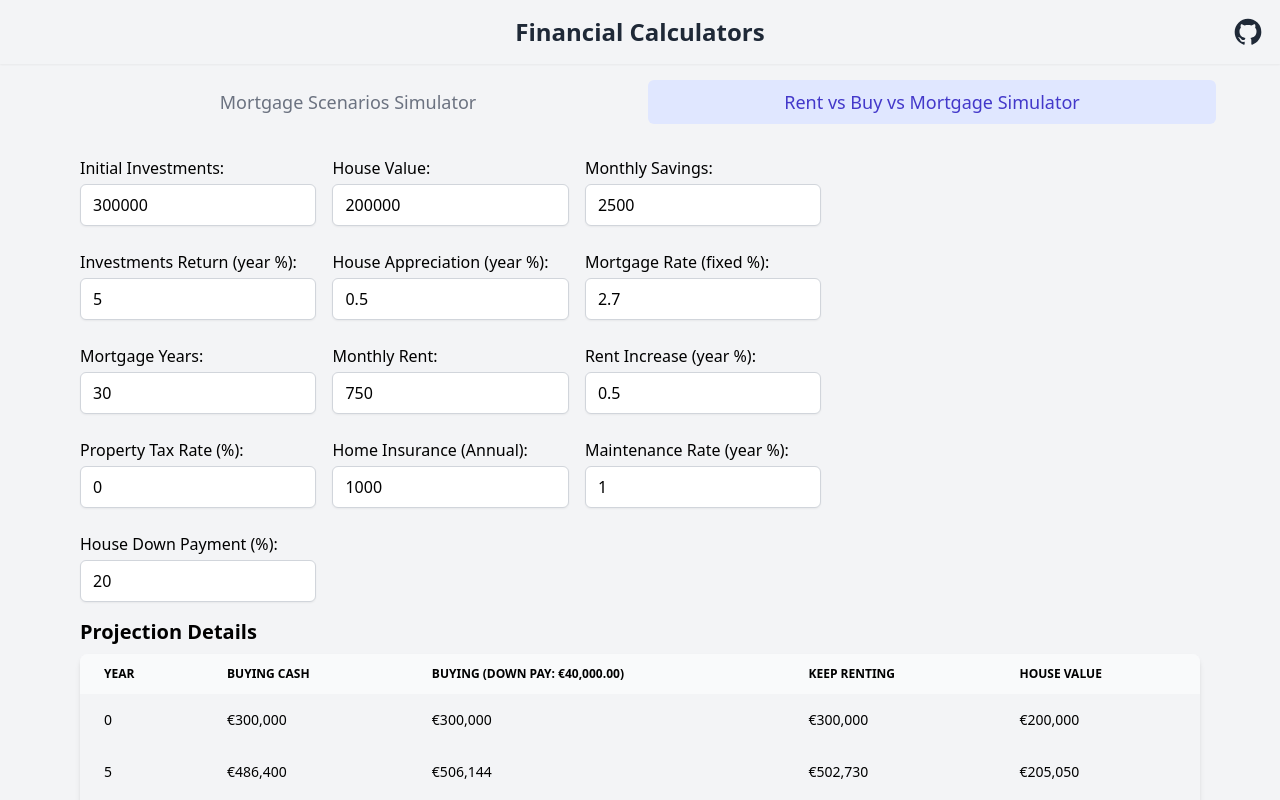
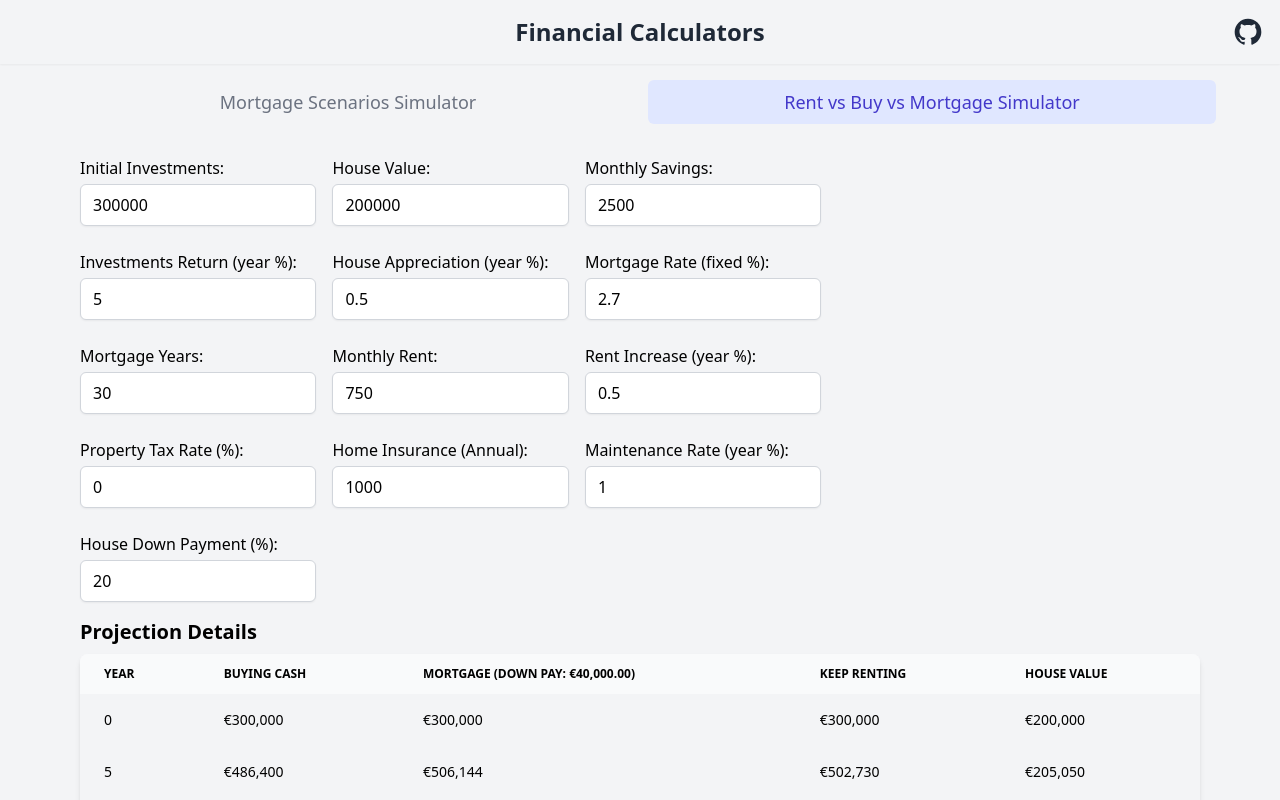
Before and after one commit to alainrk/finance, a React (Vite) app: page / in a window 1280 px wide. Both pictures are taken after a click on the button "Rent vs Buy vs Mortgage Simulator". Shown: the top 800 px of the page. Built offline with nearby package versions, Linux system fonts and the light colour scheme.

Commit message:
Fix label

```diff
--- a/src/RentBuyComparison.tsx
+++ b/src/RentBuyComparison.tsx
@@ -383,7 +383,7 @@ const ProjectionTable: React.FC<TableProps> = ({
               Buying Cash
             </th>
             <th scope="col" className="px-6 py-3">
-              Buying (Down Pay:{" "}
+              Mortgage (Down Pay:{" "}
               {formatEUR(
                 (params.downPaymentPercentage * params.houseValue) / 100,
               )}
```
